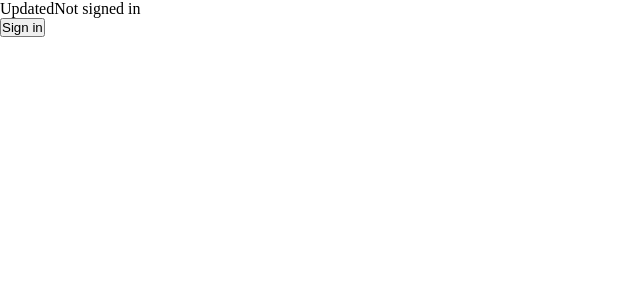
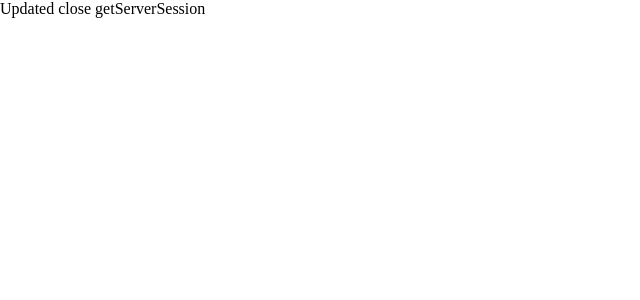
Before and after one commit to Finstable/nextauth-cognito, a Next.js app: page / in a window 1280 px wide. Shown: the top 300 px of the page, without its empty margins (0-640 px from the left). Built offline with nearby package versions, Linux system fonts and the light colour scheme; no server answers.

Commit message:
close getServerSession

```diff
--- a/app/layout.tsx
+++ b/app/layout.tsx
@@ -1,4 +1,4 @@
-import Providers from "@/pages/providers";
+import Providers from "@/app/providers";
 import "./globals.css";
 
 export default function RootLayout({
@@ -8,10 +8,6 @@ export default function RootLayout({
 }) {
   return (
     <html lang="en">
-      {/*
-        <head /> will contain the components returned by the nearest parent
-        head.tsx. Find out more at https://beta.nextjs.org/docs/api-reference/file-conventions/head
-      */}
       <head />
       <body>
         <Providers>{children}</Providers>
--- a/app/page.tsx
+++ b/app/page.tsx
@@ -9,11 +9,11 @@ import { authOptions } from "pages/api/auth/[...nextauth]";
 const inter = Inter({ subsets: ["latin"] });
 
 export default async function Home() {
-  const session = await getServerSession(authOptions);
+  // const session = await getServerSession(authOptions);
   return (
     <div>
-      Updated
-      <LoginButton session={session} />
+      Updated close getServerSession
+      {/* <LoginButton session={session} /> */}
     </div>
     // <main className={styles.main}>
     //     <div style={{ border: "2px solid red", padding: "10px" }}>
```
Also changed, not shown: app/providers.tsx (renamed from pages/providers.tsx).
